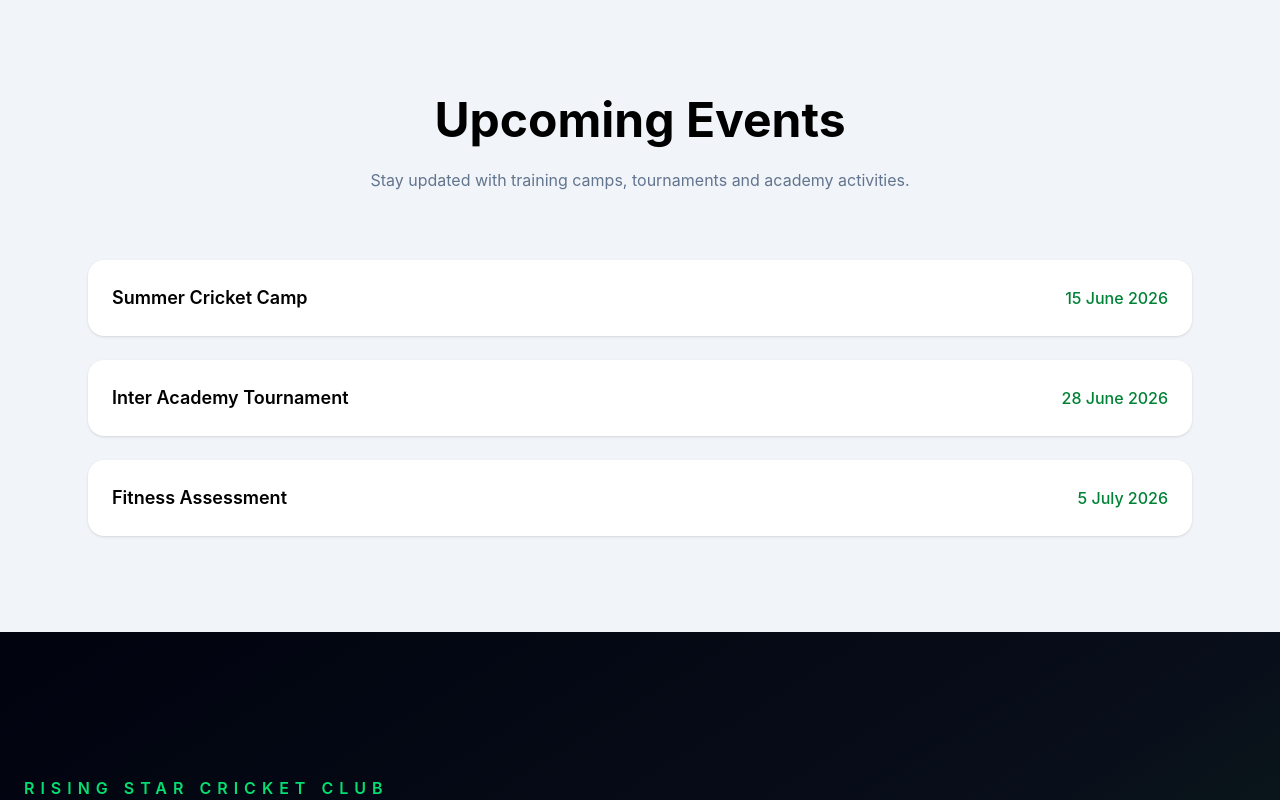
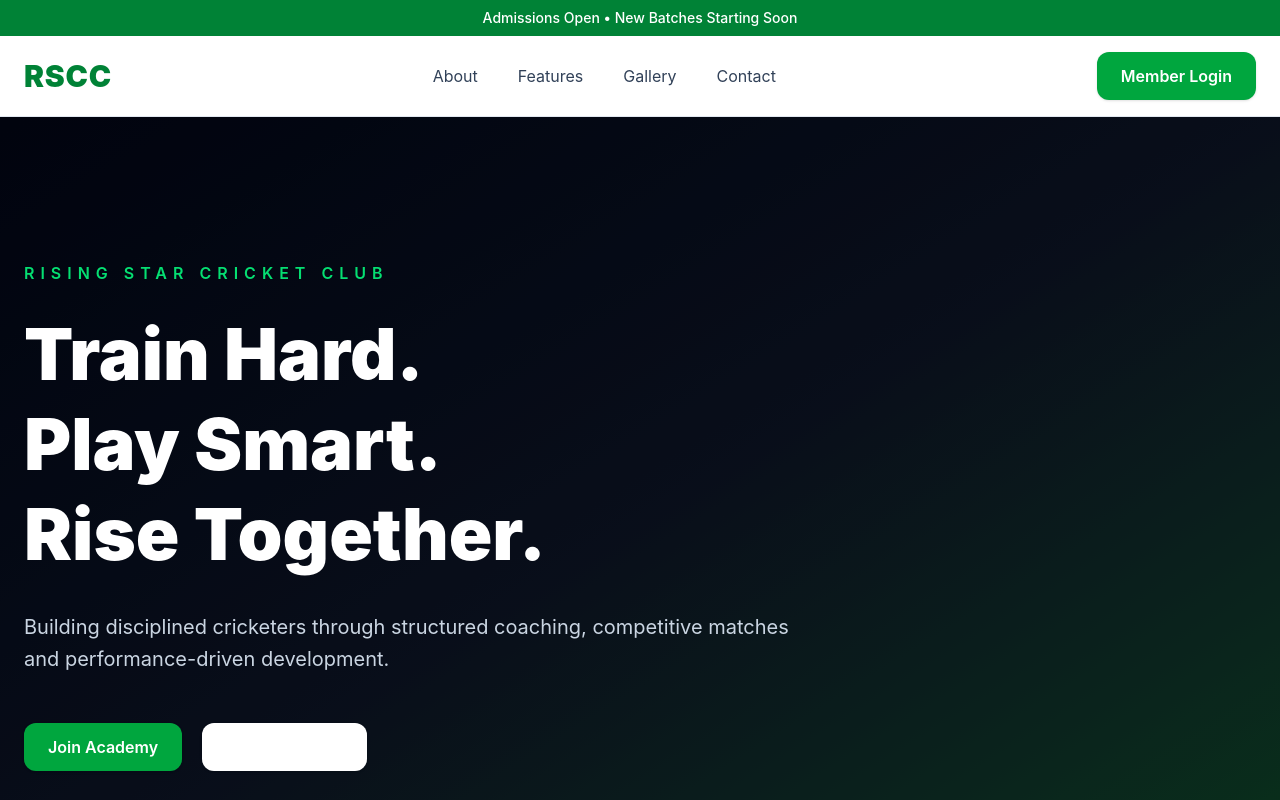
Before and after one commit to apexalphaa/rscc-app, a React (Vite) app in the folder apps/frontend/: page / in a window 1280 px wide. Shown: the top 800 px of the page. Built offline with nearby package versions, Linux system fonts and the light colour scheme.

Commit message:
Update Navbar.jsx

```diff
--- a/apps/frontend/src/components/Navbar.jsx
+++ b/apps/frontend/src/components/Navbar.jsx
@@ -1,53 +1,45 @@
-import SectionTitle from "./SectionTitle";
+import { Link } from "react-router-dom";
+import Button from "./common/Button";
 
-const events = [
-  {
-    title: "Summer Cricket Camp",
-    date: "15 June 2026",
-  },
-  {
-    title: "Inter Academy Tournament",
-    date: "28 June 2026",
-  },
-  {
-    title: "Fitness Assessment",
-    date: "5 July 2026",
-  },
-];
+export default function Navbar() {
+  return (
+    <>
+      <div className="bg-green-700 text-white text-center py-2 text-sm font-medium">
+        Admissions Open • New Batches Starting Soon
+      </div>
 
-export default function UpcomingEvents() {
-  return (
-    <section className="py-24 bg-slate-100">
+      <nav className="sticky top-0 z-50 bg-white/90 backdrop-blur-lg border-b border-slate-200">
 
-      <div className="max-w-6xl mx-auto px-6">
+        <div className="max-w-7xl mx-auto h-20 px-6 flex items-center justify-between">
 
-        <SectionTitle
-          title="Upcoming Events"
-          subtitle="Stay updated with training camps, tournaments and academy activities."
-        />
+          <Link
+            to="/"
+            className="text-3xl font-black text-green-700 tracking-wide"
+          >
+            RSCC
+          </Link>
 
-        <div className="space-y-6 mt-16">
+          <div className="hidden lg:flex gap-10 text-slate-700">
 
-          {events.map((event) => (
-            <div
-              key={event.title}
-              className="bg-white rounded-2xl p-6 shadow hover:shadow-lg transition flex justify-between items-center"
-            >
-              <h3 className="font-semibold text-lg">
-                {event.title}
-              </h3>
+            <a href="#about" className="hover:text-green-700">About</a>
 
-              <span className="text-green-700 font-medium">
-                {event.date}
-              </span>
+            <a href="#features" className="hover:text-green-700">Features</a>
 
-            </div>
-          ))}
+            <a href="#gallery" className="hover:text-green-700">Gallery</a>
+
+            <a href="#contact" className="hover:text-green-700">Contact</a>
+
+          </div>
+
+          <Link to="/login">
+            <Button>
+              Member Login
+            </Button>
+          </Link>
 
         </div>
 
-      </div>
-
-    </section>
+      </nav>
+    </>
   );
 }
```
